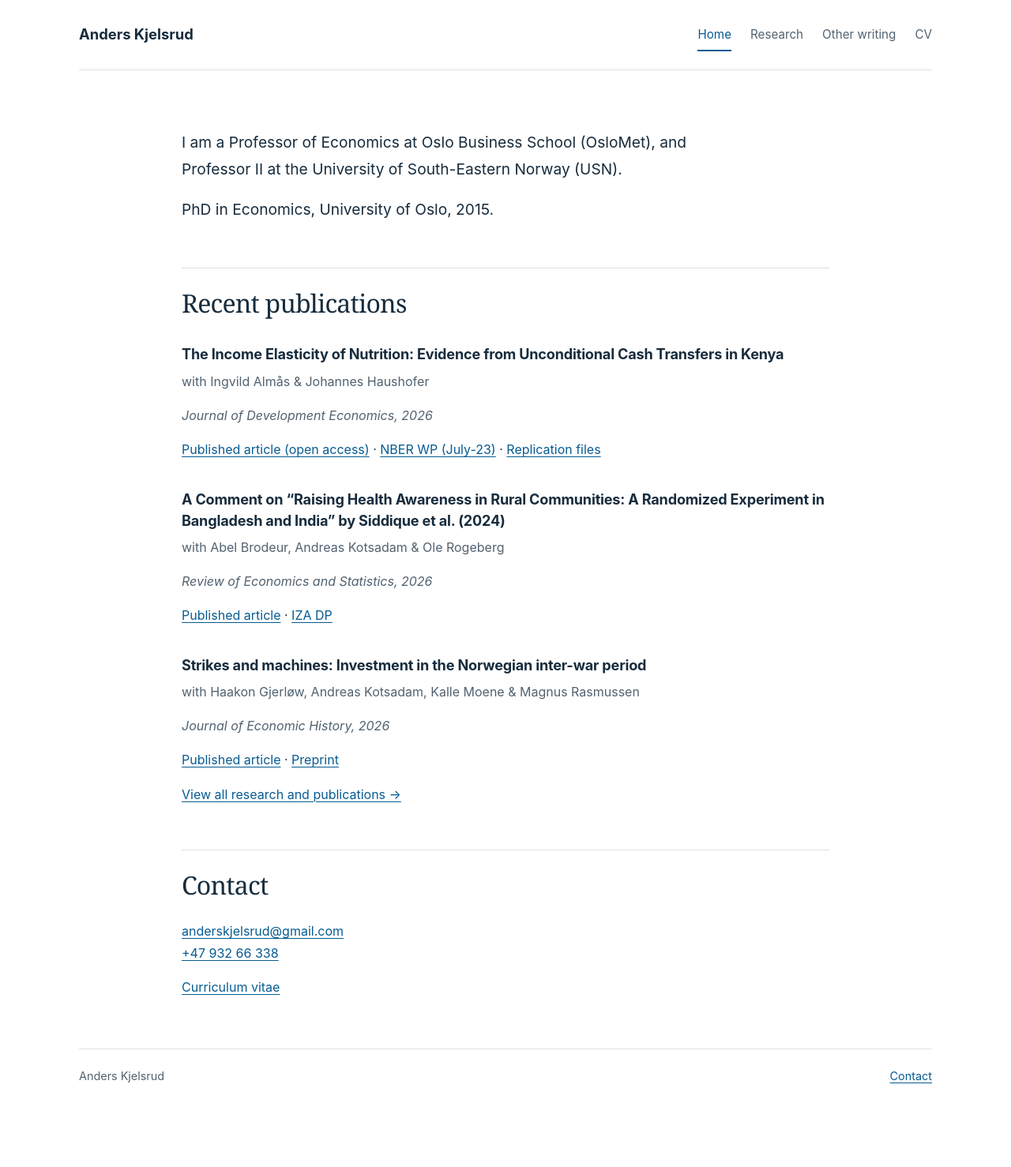
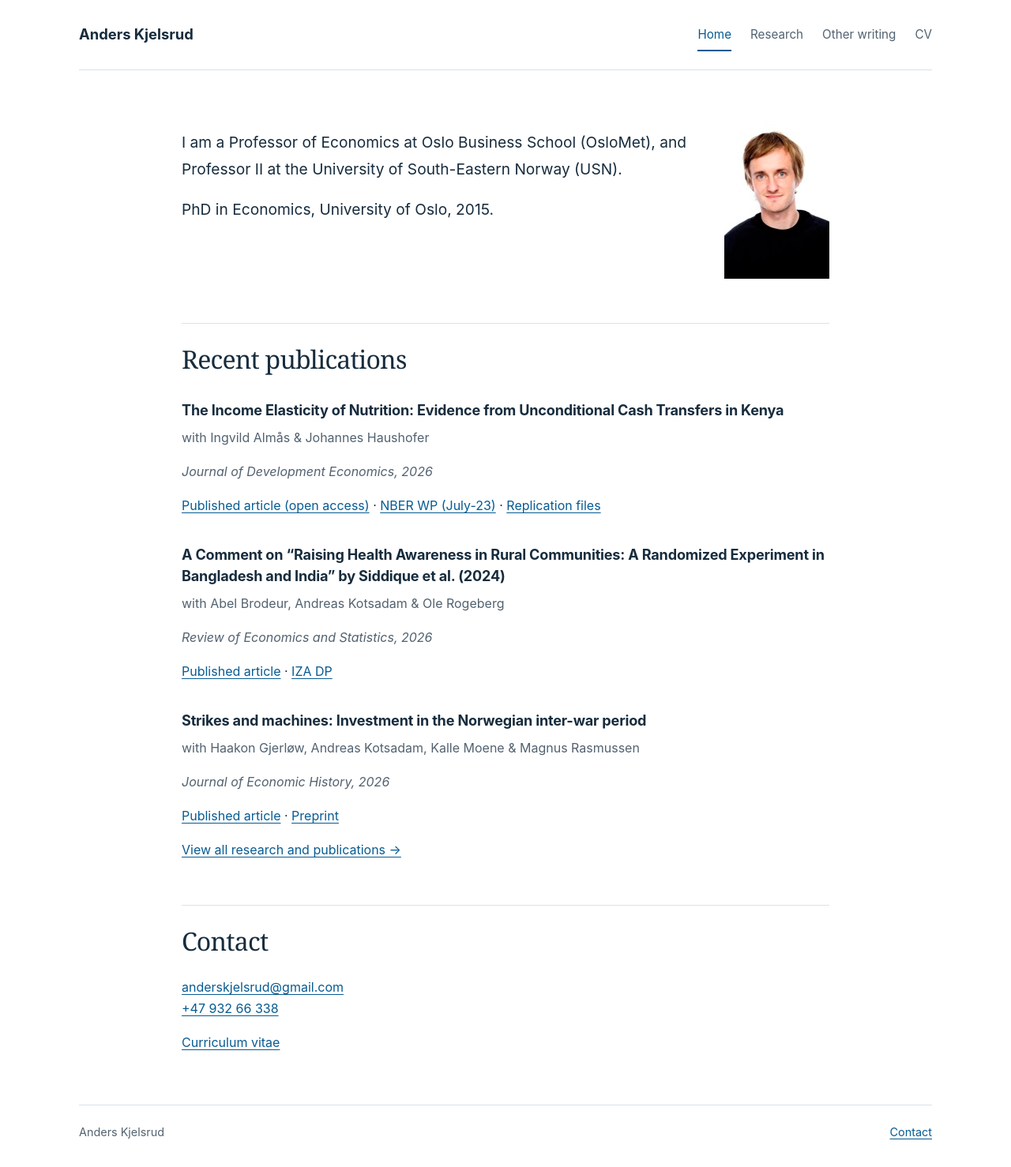
Before and after one commit to anderskjelsrud/anderskjelsrud.github.io, a Jekyll site: the page built from index.md, in a window 1280 px wide. Shown: the whole page at 79% size. Built offline with Jekyll 4.4.1, drawn with Linux system fonts in a browser that asks for light colours; before the commit the page ends 1408 px from its top, so only the background shows below that.

Commit message:
Restore profile photo beside the introduction

```diff
--- a/index.md
+++ b/index.md
@@ -4,9 +4,12 @@ title: Home
 ---
 
 
-<div class="introduction">
+<div class="introduction home-introduction">
+<div class="introduction-text">
 <p>I am a Professor of Economics at Oslo Business School (OsloMet), and Professor II at the University of South-Eastern Norway (USN).</p>
 <p>PhD in Economics, University of Oslo, 2015.</p>
+</div>
+<img class="profile-photo" src="/assets/anders-kjelsrud.jpg" alt="Portrait of Anders Kjelsrud" width="133" height="200">
 </div>
 
 ## Recent publications
```
